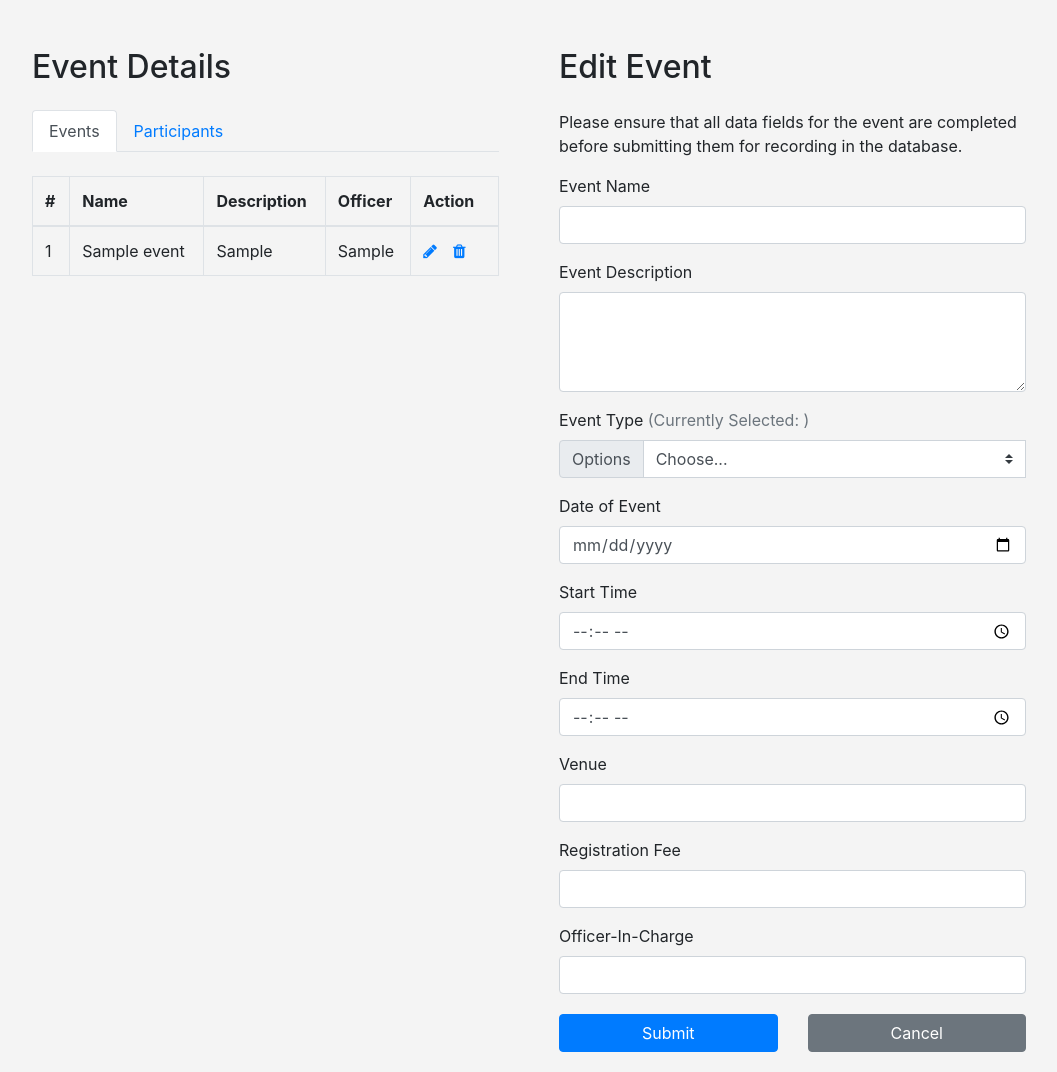
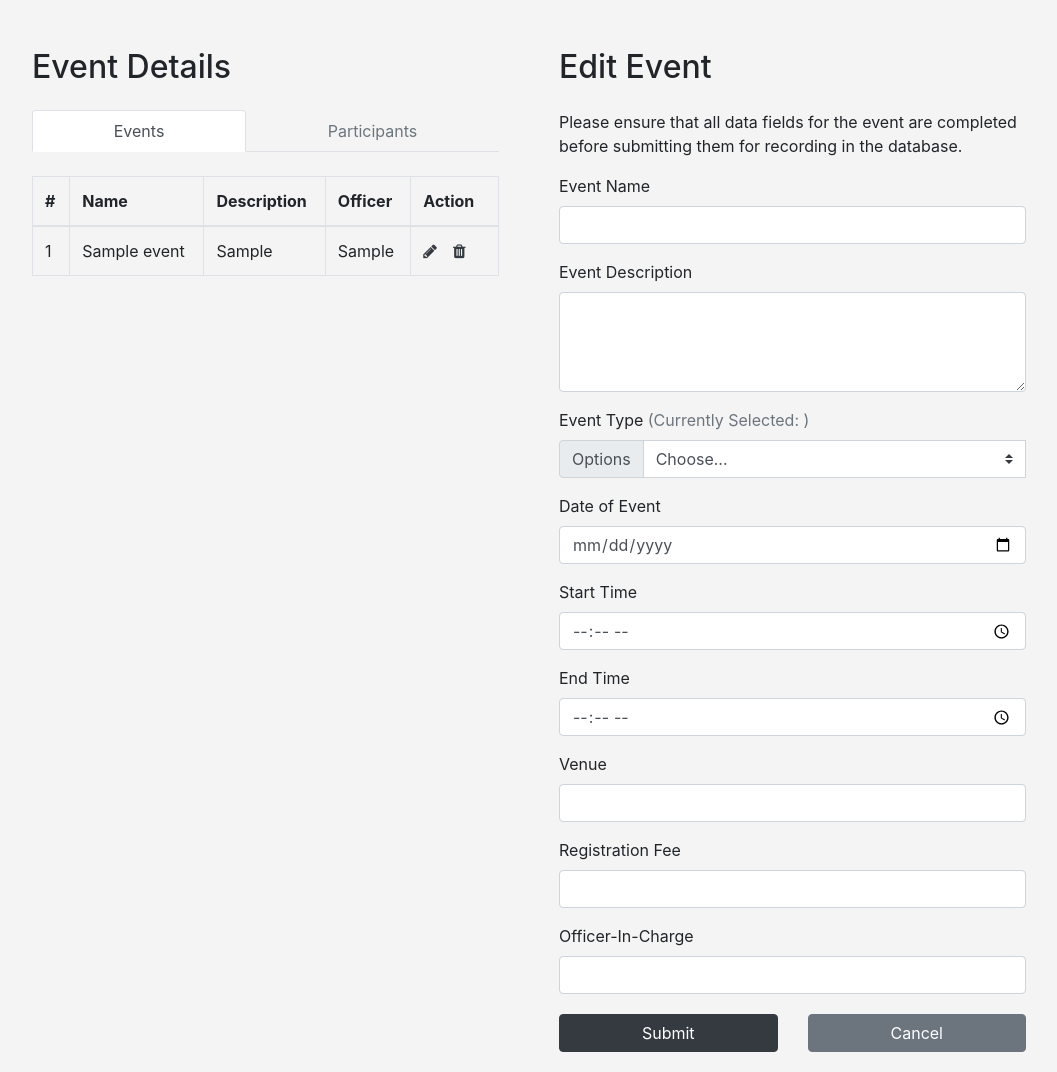
Before and after one commit to AFDanao/ncp3106_grp4, a PHP site: page /ManageEvent/manageEvent.php in a window 1280 px wide. Shown: the whole page, without its empty margins (111-1168 px from the left). Run offline with PHP 8.4, Linux system fonts and the light colour scheme; tables that the repository leaves empty or names only in its code hold one stand-in row (values such as "Sample post").

Commit message:
Changing colors of buttons

```diff
--- a/AddEvent/addEvent.php
+++ b/AddEvent/addEvent.php
@@ -324,7 +324,7 @@ if ($_SERVER["REQUEST_METHOD"] == "POST") {
               <!-- Submit Button -->
               <div class="form-group">
                 <div class="row">
-                  <div class="col-md-6 my-1"><input type="submit" class="btn btn-primary btn-block" value="Submit" /></div>
+                  <div class="col-md-6 my-1"><input type="submit" class="btn btn-dark btn-block" value="Submit" /></div>
                   <div class="col-md-6 my-1"><a href="../select.php" class="btn btn-secondary btn-block">Cancel</a></div>
                 </div>
               </div>
--- a/AddStudent/addStudent.php
+++ b/AddStudent/addStudent.php
@@ -211,7 +211,7 @@ if ($_SERVER["REQUEST_METHOD"] == "POST") {
             </div>
             <div class="form-group">
               <div class="row">
-                <div class="col-md-6 my-1"><input type="submit" value="Submit" class="btn btn-primary btn-block"></div>
+                <div class="col-md-6 my-1"><input type="submit" value="Submit" class="btn btn-dark btn-block"></div>
                 <div class="col-md-6 my-1"><a href="../select.php" class="btn btn-secondary btn-block">Cancel</a></div>
               </div>
             </div>
--- a/ManageEvent/manageEvent.php
+++ b/ManageEvent/manageEvent.php
@@ -195,6 +195,18 @@ if (isset($_POST["v"]) && !empty($_POST["v"])) {
     input::-webkit-inner-spin-button {
       -webkit-appearance: none;
     }
+
+    .fa {
+      color: #343a40;
+    }
+
+    .nav-link .active {
+      color: #343a40;
+    }
+
+    .nav-link {
+      color: #6c757d;
+    }
   </style>
   <script>
     $(document).ready(function() {
@@ -212,8 +224,8 @@ if (isset($_POST["v"]) && !empty($_POST["v"])) {
               <div class="mt-5 mb-3 clearfix">
                 <h2 class="pull-left">Event Details</h2>
               </div>
-              <ul class="nav nav-tabs">
-                <li class="nav-item">
+              <ul class="nav nav-tabs nav-fill">
+                <li class="nav-item nav-dark">
                   <a href="#events" class="nav-link active" data-bs-toggle="tab">Events</a>
                 </li>
                 <li class="nav-item">
@@ -436,7 +448,7 @@ if (isset($_POST["v"]) && !empty($_POST["v"])) {
                 </div>
                 <div class="form-group">
                   <div class="row">
-                    <div class="col-md-6 my-1"><input type="submit" class="btn btn-primary btn-block" value="Submit" /></div>
+                    <div class="col-md-6 my-1"><input type="submit" class="btn btn-dark btn-block" value="Submit" /></div>
                     <div class="col-md-6 my-1"><a href="../select.php" class="btn btn-secondary btn-block">Cancel</a></div>
                   </div>
                 </div>
--- a/select.php
+++ b/select.php
@@ -28,9 +28,9 @@
             <div class="col-md-12">
               <h2 class="mt-5">Select Activity</h2>
               <p>Please select an activity.</p>
-              <a href="AddStudent/addStudent.php" class="btn btn-primary btn-block">Add Student</a>
-              <a href="AddEvent/addEvent.php" class="btn btn-primary btn-block">Add Event</a>
-              <a href="ManageEvent/manageEvent.php" class="btn btn-primary btn-block">Manage Event</a>
+              <a href="AddStudent/addStudent.php" class="btn btn-dark btn-block">Add Student</a>
+              <a href="AddEvent/addEvent.php" class="btn btn-dark btn-block">Add Event</a>
+              <a href="ManageEvent/manageEvent.php" class="btn btn-dark btn-block">Manage Event</a>
             </div>
           </div>
         </div>
```
Also changed, not shown: AddStudent/addParticipant.php (+7 -1 lines), index.php (+4 -4 lines), gcash_danao.jpg (added).
